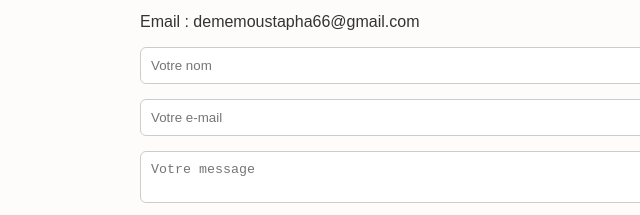
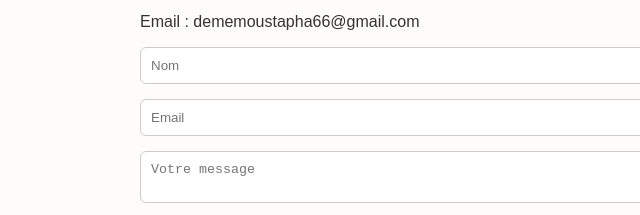
Before and after one commit to DEME349/chez-eclat, a plain HTML site: page index.html in a window 1280 px wide. Shown: the part 2464-2679 px from the top of the page, 0-640 px from the left. Drawn offline with Linux system fonts and the light colour scheme.

Commit message:
Add files via upload

```diff
--- a/index.html
+++ b/index.html
@@ -101,11 +101,12 @@
     <p>Téléphone : +221 78 534 43 31</p>
     <p>Email : dememoustapha66@gmail.com</p>
     <form>
-      <input type="text" placeholder="Votre nom" required>
-      <input type="email" placeholder="Votre e-mail" required>
-      <textarea placeholder="Votre message"></textarea>
-      <button type="submit">Envoyer</button>
-    </form>
+      <form action="https://formsubmit.co/dememoustapha66@.com" method="POST">
+  <input type="text" name="name" placeholder="Nom" required>
+  <input type="email" name="email" placeholder="Email" required>
+  <textarea name="message" placeholder="Votre message" required></textarea>
+  <button type="submit">Envoyer</button>
+</form>
   </section>  <footer>
     <p>&copy; 2025 Éclat Coiffure. Tous droits réservés.</p>
   </footer>
```
